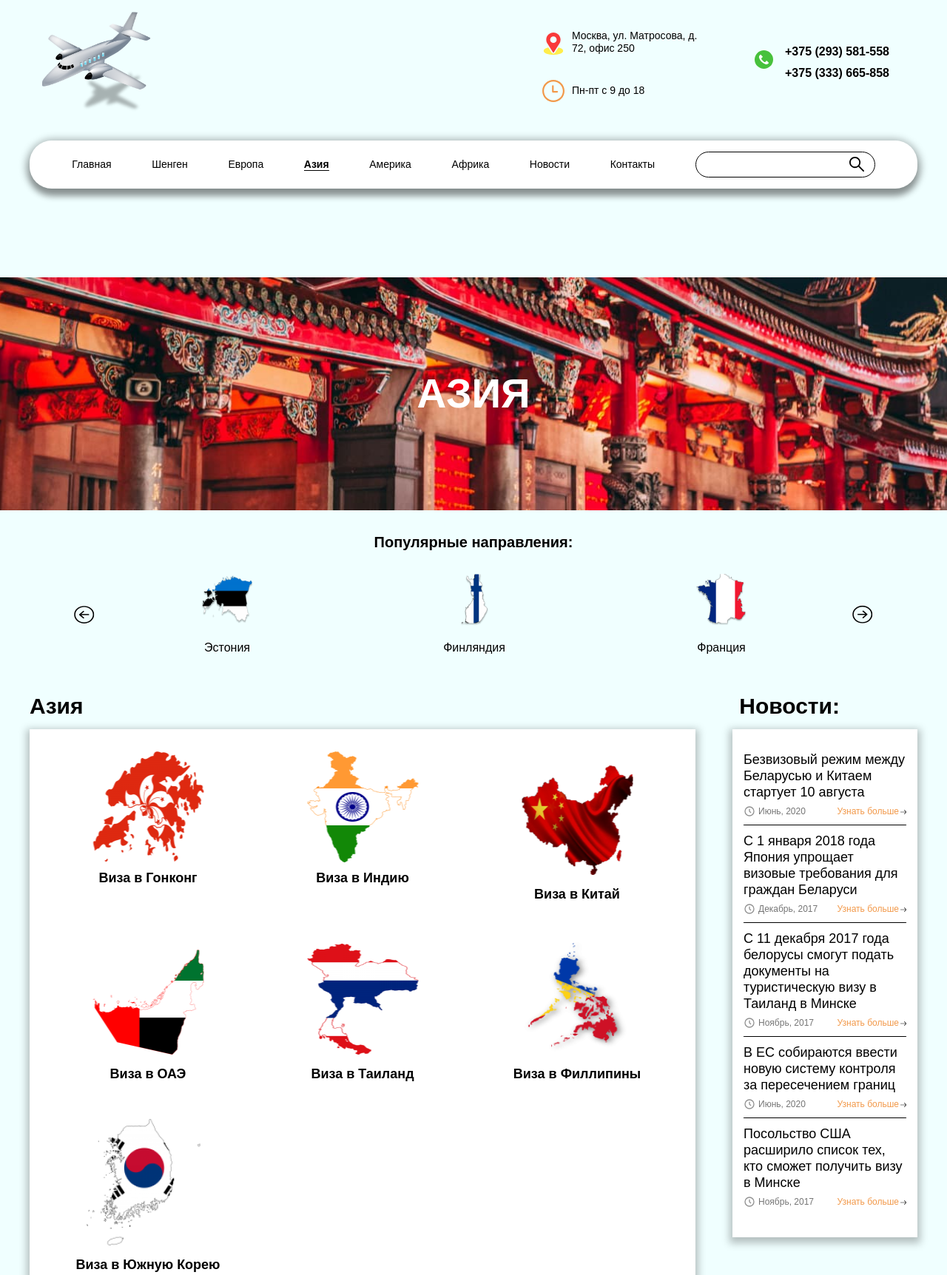
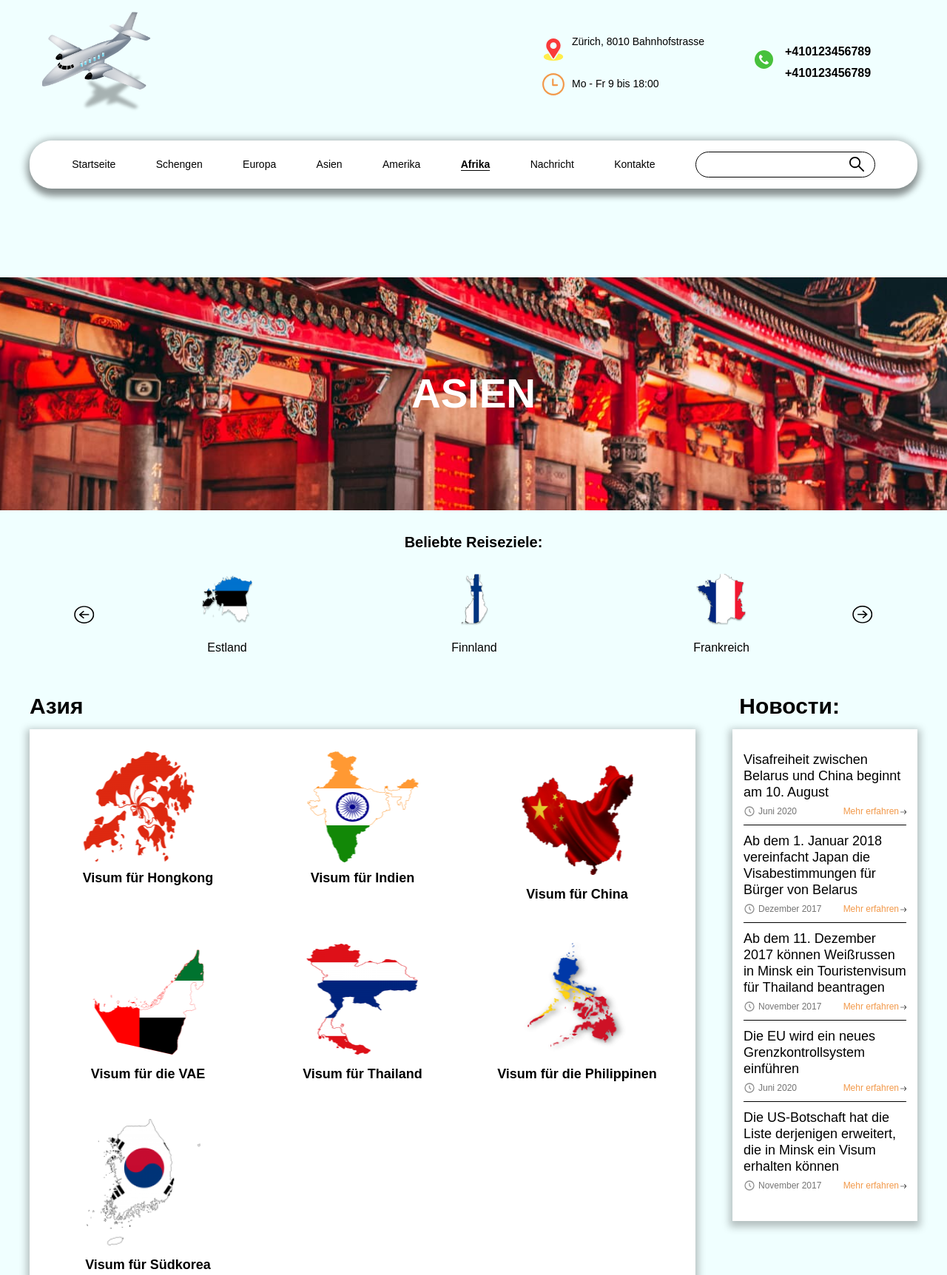
Before and after one commit to SanechekAleksandrov/travelling-dist, a plain HTML site: page asia.html in a window 1280 px wide. Shown: the top 1724 px of the page at 74% size. Drawn offline with Linux system fonts and the light colour scheme; files whose address does not match are found by name.

Commit message:
Update asia.html

```diff
--- a/asia.html
+++ b/asia.html
@@ -1,10 +1,10 @@
 <!DOCTYPE html>
-<html lang="ru">
+<html lang="de">
 <head>
    <meta charset="UTF-8">
    <meta http-equiv="X-UA-Compatible" content="IE=edge">
    <meta name="viewport" content="width=device-width, initial-scale=1.0">
-   <title>Азия</title>
+   <title>Asien</title>
    <link rel="icon" href="images/icon.png">
    <link rel="stylesheet" href="css/style.min.css">
 </head>
@@ -19,19 +19,19 @@
                <div class="header-top__contacts-block">
                   <div class="header-top__contacts-place contacts-place">
                      <p class="header-top__contacts-placetext">
-                        Москва, ул. Матросова,
-                        д. 72, офис 250
+                        Zürich, 8010
+                        Bahnhofstrasse
                      </p>
                   </div>
                   <div class="header-top__contacts-time contacts-time">
                      <p class="header-top__contacts-timetext">
-                        Пн-пт с 9 до 18
+                        Mo - Fr 9 bis 18:00
                      </p>
                   </div>
                </div>
                <div class="header-top__contacts-phone contacts-phone">
-                  <a class="header-top__contacts-phonelink" href="tel:+375293581558">+375 (293) 581-558</a>
-                  <a class="header-top__contacts-phonelink" href="tel:+375333665858">+375 (333) 665-858</a>
+                  <a class="header-top__contacts-phonelink" href="tel:+410123456789">+410123456789</a>
+                  <a class="header-top__contacts-phonelink" href="tel:+410123456789">+410123456789</a>
                </div>
             </div>
             <button class="header-top__btn btn-menu">
@@ -43,42 +43,42 @@
                <ul class="header-nav__menu">
                   <li class="header-nav__list">
                      <a class="header-nav__link" href="index.html">
-                        Главная
+                        Startseite
                      </a>
                   </li>
                   <li class="header-nav__list">
                      <a class="header-nav__link" href="shengen.html">
-                        Шенген
+                        Schengen
                      </a>
                   </li>
                   <li class="header-nav__list">
                      <a class="header-nav__link" href="europe.html">
-                        Европа
+                        Europa
                      </a>
                   </li>
                   <li class="header-nav__list">
-                     <a class="header-nav__link header-nav__link--active" href="asia.html">
-                        Азия
+                     <a class="header-nav__link" href="asia.html">
+                        Asien
                      </a>
                   </li>
                   <li class="header-nav__list">
                      <a class="header-nav__link" href="america.html">
-                        Америка
+                        Amerika
                      </a>
                   </li>
                   <li class="header-nav__list">
-                     <a class="header-nav__link" href="africa.html">
-                        Африка
+                     <a class="header-nav__link  header-nav__link--active" href="africa.html">
+                        Afrika
                      </a>
                   </li>
                   <li class="header-nav__list">
                      <a class="header-nav__link" href="news.html">
-                        Новости
+                        Nachricht
                      </a>
                   </li>
                   <li class="header-nav__list">
                      <a class="header-nav__link" href="contacts.html">
-                        Контакты
+                        Kontakte
                      </a>
                   </li>
                   <li class="header-nav__list header-nav__list-search">
@@ -92,70 +92,70 @@
    <main class="main">
       <section class="asia visa">
          <div class="asia__bg-wrapper">
-            <h1 class="visa-title">азия</h1>
+            <h1 class="visa-title">Asien</h1>
          </div>
          <div class="container">
             <div class="visa__wrapper-top">
-               <h3 class="visa__directions">Популярные направления:</h3>
+               <h3 class="visa__directions">Beliebte Reiseziele:</h3>
                <div class="visa__slider">
                   <div class="visa__item">
                      <a class="visa__link" href="visa.html">
                         <img class="visa__slider-img" src="images/shengen/Czech.png" alt="Czech">
-                        <p class="visa__country-title">Чехия</p>
+                        <p class="visa__country-title">Tschechische Republik</p>
                      </a>
                   </div>
                   <div class="visa__item">
                      <a href="visa.html" class="visa__link">
                         <img class="visa__slider-img" src="images/shengen/Estonia.png" alt="Czech">
-                        <p class="visa__country-title">Эстония</p>
+                        <p class="visa__country-title">Estland</p>
                      </a>
                   </div>
                   <div class="visa__item">
                      <a href="visa.html" class="visa__link">
                         <img class="visa__slider-img" src="images/shengen/Finland.png" alt="Czech">
-                        <p class="visa__country-title">Финляндия</p>
+                        <p class="visa__country-title">Finnland</p>
                      </a>
                   </div>
                   <div class="visa__item">
                      <a href="visa.html" class="visa__link">
                         <img class="visa__slider-img" src="images/shengen/France.png" alt="Czech">
-                        <p class="visa__country-title">Франция</p>
+                        <p class="visa__country-title">Frankreich</p>
                      </a>
                   </div>
                   <div class="visa__item">
                      <a href="visa.html" class="visa__link">
                         <img class="visa__slider-img" src="images/shengen/Greece.png" alt="Czech">
-                        <p class="visa__country-title">Греция</p>
+                        <p class="visa__country-title">Griechenland</p>
                      </a>
                   </div>
                   <div class="visa__item">
                      <a href="visa.html" class="visa__link">
                         <img class="visa__slider-img" src="images/shengen/Hungary.png" alt="Czech">
-                        <p class="visa__country-title">Венгрия</p>
+                        <p class="visa__country-title">Ungarn</p>
                      </a>
                   </div>
                   <div class="visa__item">
                      <a href="visa.html" class="visa__link">
                         <img class="visa__slider-img" src="images/shengen/Italy.png" alt="Czech">
-                        <p class="visa__country-title">Италия</p>
+                        <p class="visa__country-title">Italien</p>
                      </a>
                   </div>
                   <div class="visa__item">
                      <a href="visa.html" class="visa__link">
                         <img class="visa__slider-img" src="images/shengen/Latvia.png" alt="Czech">
-                        <p class="visa__country-title">Латвия</p>
+                        <p class="visa__country-title">Lettland</p>
                      </a>
                   </div>
                   <div class="visa__item">
                      <a href="visa.html" class="visa__link">
                         <img class="visa__slider-img" src="images/shengen/Poland.png" alt="Czech">
-                        <p class="visa__country-title">Польша</p>
+                        <p class="visa__country-title">Polen</p>
                      </a>
                   </div>
                   <div class="visa__item">
                      <a href="visa.html" class="visa__link">
                         <img class="visa__slider-img" src="images/shengen/Spain.png" alt="Czech">
-                        <p class="visa__country-title">Испания</p>
+                        <p class="visa__country-title">Spanien</p>
                      </a>
                   </div>
                </div>
@@ -166,80 +166,80 @@
                      <div class="visa__countries-img">
                         <img src="images/asia/Hong-Kong.png" alt="Hong-Kong">
                      </div>
-                     <div class="visa__countries-name">Виза в Гонконг</div>
+                     <div class="visa__countries-name">Visum für Hongkong</div>
                   </a>
                   <a href="visa.html" class="visa__countries-item">
                      <div class="visa__countries-img">
                         <img src="images/asia/India.png" alt="India">
                      </div>
-                     <div class="visa__countries-name">Виза в Индию</div>
+                     <div class="visa__countries-name">Visum für Indien</div>
                   </a>
                   <a href="visa.html" class="visa__countries-item">
                      <div class="visa__countries-img" style="display:inline-block">
                         <img src="images/asia/China.png" alt="China">
                      </div>
-                     <div class="visa__countries-name">Виза в Китай</div>
+                     <div class="visa__countries-name">Visum für China</div>
                   </a>
                   <a href="visa.html" class="visa__countries-item">
                      <div class="visa__countries-img" style="display:inline-block">
                         <img src="images/asia/UAE.png" alt="UAE">
                      </div>
-                     <div class="visa__countries-name">Виза в ОАЭ</div>
+                     <div class="visa__countries-name">Visum für die VAE</div>
                   </a>
                   <a href="visa.html" class="visa__countries-item">
                      <div class="visa__countries-img" style="display:inline-block">
                         <img src="images/asia/Thailand.png" alt="Thailand">
                      </div>
-                     <div class="visa__countries-name">Виза в Таиланд</div>
+                     <div class="visa__countries-name">Visum für Thailand</div>
                   </a>
                   <a href="visa.html" class="visa__countries-item">
                      <div class="visa__countries-img" style="display:inline-block">
                         <img src="images/asia/Phillipines.png" alt="Phillipines">
                      </div>
-                     <div class="visa__countries-name">Виза в Филлипины</div>
+                     <div class="visa__countries-name">Visum für die Philippinen</div>
                   </a>
                   <a href="visa.html" class="visa__countries-item">
                      <div class="visa__countries-img" style="display:inline-block">
                         <img src="images/asia/SoutrhKorea.png" alt="SoutrhKorea">
                      </div>
-                     <div class="visa__countries-name">Виза в Южную Корею</div>
+                     <div class="visa__countries-name">Visum für Südkorea</div>
                   </a>
                </div>
                <div class="visa__aside">
                   <div class="visa__aside-wrapper">
                      <div class="visa__aside-item">
-                        <a href="news.html" class="visa__aside-text">Безвизовый режим между Беларусью и Китаем стартует 10 августа</a>
+                        <a href="news.html" class="visa__aside-text">Visafreiheit zwischen Belarus und China beginnt am 10. August</a>
                         <div class="visa__aside-info">
-                           <p class="visa__aside-date">Июнь, 2020</p>
-                           <a class="visa__aside-description" href="#" >Узнать больше</a>
+                           <p class="visa__aside-date">Juni 2020</p>
+                           <a class="visa__aside-description" href="#" >Mehr erfahren</a>
                         </div>
                      </div>
                      <div class="visa__aside-item">
-                        <a href="news.html" class="visa__aside-text">С 1 января 2018 года Япония упрощает визовые требования для граждан Беларуси</a>
+                        <a href="news.html" class="visa__aside-text">Ab dem 1. Januar 2018 vereinfacht Japan die Visabestimmungen für Bürger von Belarus</a>
                         <div class="visa__aside-info">
-                           <p class="visa__aside-date">Декабрь, 2017</p>
-                           <a class="visa__aside-description" href="#" >Узнать больше</a>
+                           <p class="visa__aside-date">Dezember 2017</p>
+                           <a class="visa__aside-description" href="#" >Mehr erfahren</a>
                         </div>
                      </div>
                      <div class="visa__aside-item">
-                        <a href="news.html" class="visa__aside-text">С 11 декабря 2017 года белорусы смогут подать документы на туристическую визу в Таиланд в Минске</a>
+                        <a href="news.html" class="visa__aside-text">Ab dem 11. Dezember 2017 können Weißrussen in Minsk ein Touristenvisum für Thailand beantragen</a>
                         <div class="visa__aside-info">
-                           <p class="visa__aside-date">Ноябрь, 2017</p>
-                           <a class="visa__aside-description" href="#" >Узнать больше</a>
+                           <p class="visa__aside-date">November 2017</p>
+                           <a class="visa__aside-description" href="#" >Mehr erfahren</a>
+                        </div>
+                     </div>
+                        <div class="visa__aside-item">
+                        <a href="news.html" class="visa__aside-text">Die EU wird ein neues Grenzkontrollsystem einführen</a>
+                        <div class="visa__aside-info">
+                           <p class="visa__aside-date">Juni 2020</p>
+                           <a class="visa__aside-description" href="#" >Mehr erfahren</a>
                         </div>
                      </div>
                      <div class="visa__aside-item">
-                        <a href="news.html" class="visa__aside-text">В ЕС собираются ввести новую систему контроля за пересечением границ</a>
+                        <a href="news.html" class="visa__aside-text">Die US-Botschaft hat die Liste derjenigen erweitert, die in Minsk ein Visum erhalten können</a>
                         <div class="visa__aside-info">
-                           <p class="visa__aside-date">Июнь, 2020</p>
-                           <a class="visa__aside-description" href="#" >Узнать больше</a>
-                        </div>
-                     </div>
-                     <div class="visa__aside-item">
-                        <a href="news.html" class="visa__aside-text">Посольство США расширило список тех, кто сможет получить визу в Минске</a>
-                        <div class="visa__aside-info">
-                           <p class="visa__aside-date">Ноябрь, 2017</p>
-                           <a class="visa__aside-description" href="#" >Узнать больше</a>
+                           <p class="visa__aside-date">November 2017</p>
+                           <a class="visa__aside-description" href="#" >Mehr erfahren</a>
                         </div>
                      </div>
                   </div>
@@ -251,18 +251,18 @@
       <div class="container">
          <div class="form">
             <h3 class="form__title">
-               Закажите любую услугу, и мы с Вами свяжемся в течение 30 минут!
+              Bestellen Sie einen beliebigen Service und wir werden Sie innerhalb von 30 Minuten kontaktieren!
             </h3>
             <form class="form__section" action="#">
                <div class="form__wrapper">
                   <div class="form__name-box">
-                     <input class="form__name" type="text" placeholder="Ваше имя">
+                     <input class="form__name" type="text" placeholder="Ihr Name">
                   </div>
                   <div class="form__phone-box">
-                     <input class="form__phone" type="text" placeholder="Номер телефона">
+                     <input class="form__phone" type="text" placeholder="Telefonnummer">
                   </div>
                </div>
-               <button class="form__btn">Заказать звонок</button>
+               <button class="form__btn">Rückruf anfordern</button>
             </form>
          </div>
       </div>
@@ -271,18 +271,18 @@
       <div class="footer__bottom">
          <div class="footer__contacts">
             <div class="header-top__contacts-phone contacts-phone">
-               <a class="header-top__contacts-phonelink" href="tel:+375293581558">+375 (293) 581-558</a>
-               <a class="header-top__contacts-phonelink" href="tel:+375333665858">+375 (333) 665-858</a>
+               <a class="header-top__contacts-phonelink" href="tel:+410123456789">+41 012 345 6789</a>
+               <a class="header-top__contacts-phonelink" href="tel:+410123456789">+41 012 345 6789</a>
             </div>
             <div class="header-top__contacts-time contacts-time">
                <p class="header-top__contacts-timetext">
-                  Пн-пт с 9 до 18
+                  Mo - Fr 9 bis 18:00
                </p>
             </div>
             <div class="header-top__contacts-place contacts-place">
                <p class="header-top__contacts-placetext">
-                  Москва, ул. Матросова,
-                  д. 72, офис 250
+                  Zürich, 8010
+                  Bahnhofstrasse
                </p>
             </div>
          </div>
@@ -302,7 +302,7 @@
          </div>
          <div class="footer__rights">
             <p class="footer__rights-text">© 2021 TRAVEL.COM</p>
-            <p class="footer__rights-text">Агентство визовой поддержки</p>
+            <p class="footer__rights-text">Visa-Unterstützungsagentur</p>
             <button class="footer__rights-btn" href="#header">
                <img class="footer__rights-up" src="images/footer/up.svg" alt="up">
             </button>
```
